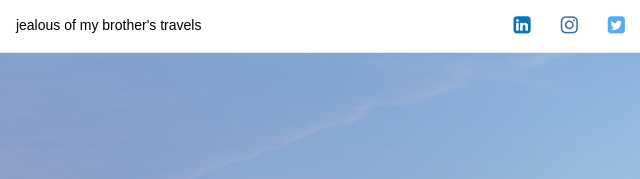
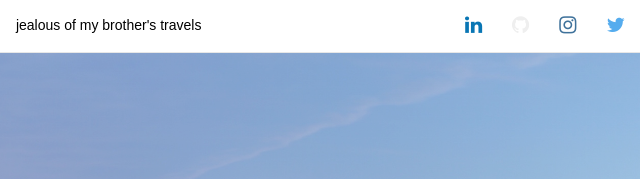
Before and after one commit to nathankipp/nathankipp.com, a plain HTML site: page index.html in a window 1280 px wide. Shown: the top 179 px of the page, 640-1280 px from the left. Drawn offline with nearby package versions, Linux system fonts and the light colour scheme.

Commit message:
Update index.html

```diff
--- a/index.html
+++ b/index.html
@@ -29,10 +29,10 @@
 		<li><a target="_blank" href="https://jessecoconut.com">jealous of my brother's travels</a></li>
 	      </ul>
 	      <ul class="nav navbar-nav navbar-right">
-	        <li><a target="_blank" href="https://www.linkedin.com/in/nskipp/"><i class="fa fa-linkedin-square"></i></a></li>
-	        <!--li><a target="_blank" href="https://facebook.com/nathan.kipp"><i class="fa fa-facebook-square"></i></a></li-->
+	        <li><a target="_blank" href="https://www.linkedin.com/in/nskipp/"><i class="fa fa-linkedin"></i></a></li>
+	        <li><a target="_blank" href="https://github.com/nathankipp"><i class="fa fa-github"></i></a></li-->
 	        <li><a target="_blank" href="https://instagram.com/nathankipp"><i class="fa fa-instagram"></i></a></li>
-	        <li><a target="_blank" href="https://twitter.com/nathankipp"><i class="fa fa-twitter-square"></i></a></li>
+	        <li><a target="_blank" href="https://twitter.com/nathankipp"><i class="fa fa-twitter"></i></a></li>
 	      </ul>
 	    </div><!-- /.navbar-collapse -->
 	  </div><!-- /.container-fluid -->
```
